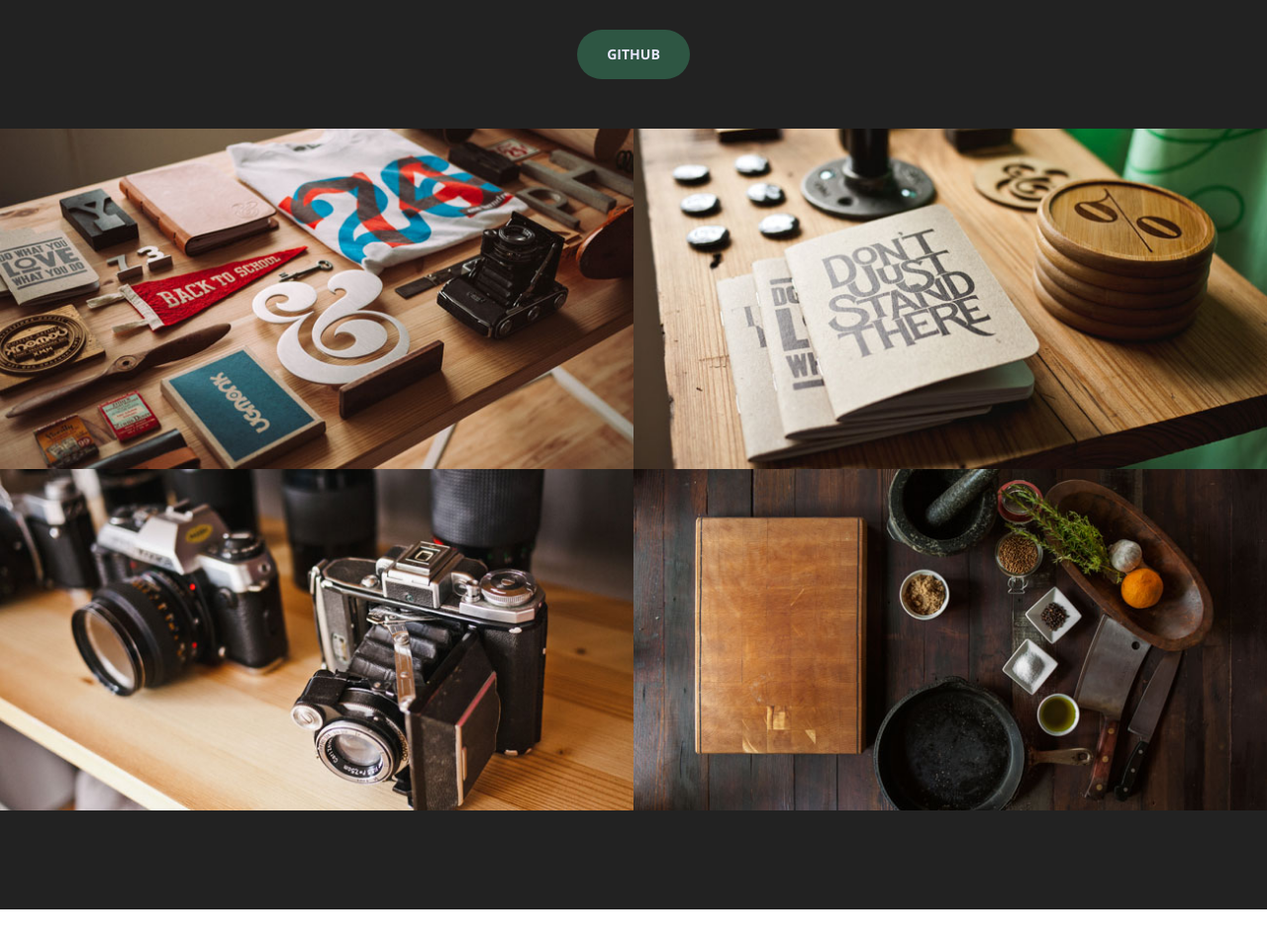
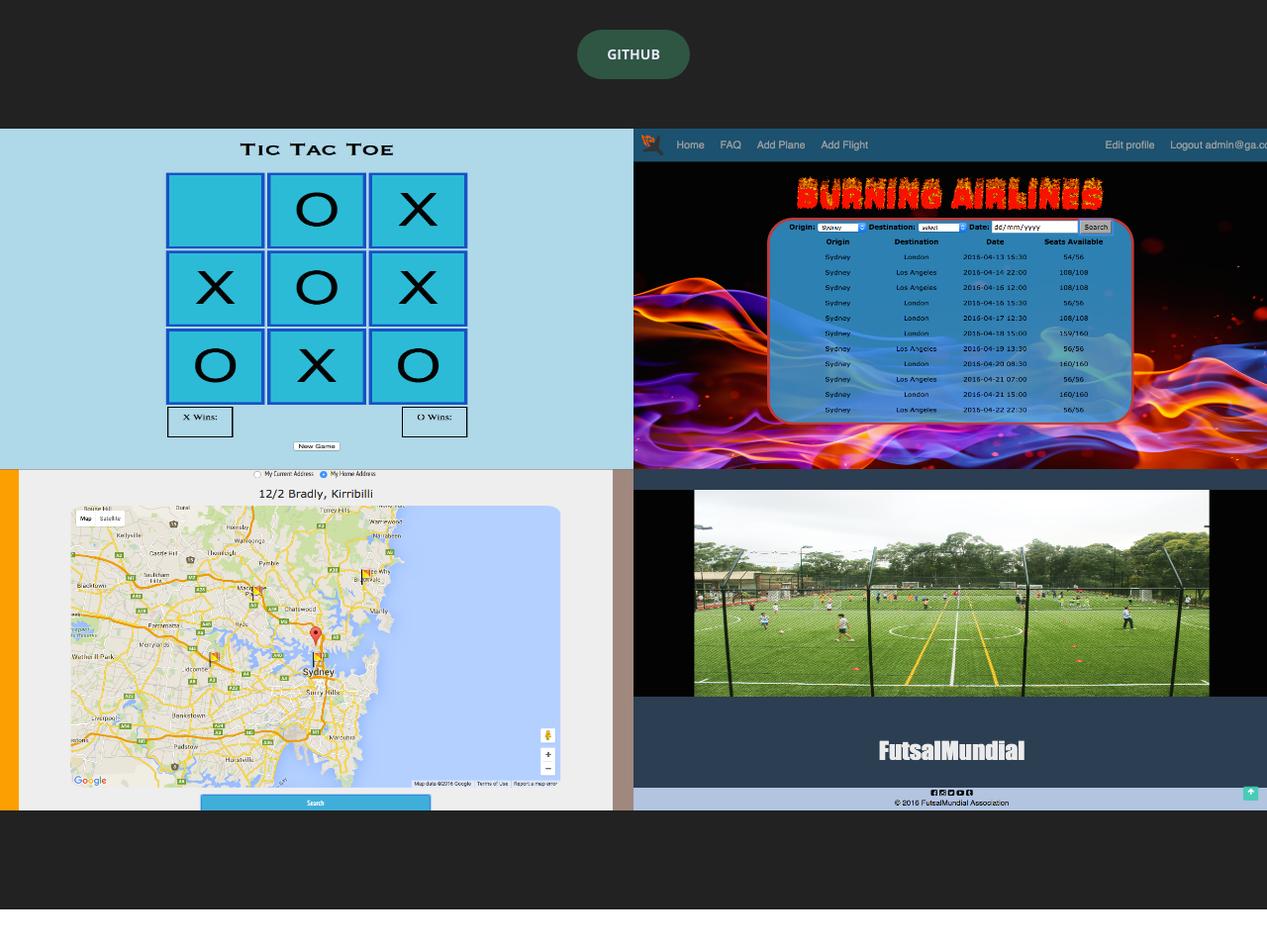
Before and after one commit to Sup3rNov4/Sup3rNov4.github.io, a plain HTML site: page index.html in a window 1280 px wide. Shown: the part 2440-3398 px from the top of the page at 99% size. Drawn offline with nearby package versions, Linux system fonts and the light colour scheme.

Commit message:
commit portfolio

```diff
--- a/css/style.css
+++ b/css/style.css
@@ -190,6 +190,12 @@ a:focus {
 
 #skills {
   background-image: url(../img/skills-sand.jpg);
+  background-size: cover;
+}
+
+.img-responsive {
+  width: 640px;
+  height: 344.61px;
   background-size: cover;
 }
 
--- a/index.html
+++ b/index.html
@@ -246,7 +246,7 @@
             <div class="row no-gutter">
                 <div class="col-lg-6 col-sm-6">
                     <a href="#" class="portfolio-box">
-                        <img src="img/portfolio/1.jpg" class="img-responsive" alt="">
+                        <img src="img/tic.png" class="img-responsive" alt="">
                         <div class="portfolio-box-caption">
                             <div class="portfolio-box-caption-content">
                               <div class="project-name">
@@ -261,7 +261,7 @@
                 </div>
                 <div class="col-lg-6 col-sm-6">
                     <a href="#" class="portfolio-box">
-                        <img src="img/portfolio/2.jpg" class="img-responsive" alt="">
+                        <img src="img/burning.png" class="img-responsive" alt="">
                         <div class="portfolio-box-caption">
                             <div class="portfolio-box-caption-content">
                               <div class="project-name">
@@ -276,7 +276,7 @@
                 </div>
                 <div class="col-lg-6 col-sm-6">
                     <a href="#" class="portfolio-box">
-                        <img src="img/portfolio/3.jpg" class="img-responsive" alt="">
+                        <img src="img/tradiefind.png" class="img-responsive" alt="">
                         <div class="portfolio-box-caption">
                             <div class="portfolio-box-caption-content">
                               <div class="project-name">
@@ -291,7 +291,7 @@
                 </div>
                 <div class="col-lg-6 col-sm-6">
                     <a href="#" class="portfolio-box">
-                        <img src="img/portfolio/4.jpg" class="img-responsive" alt="">
+                        <img src="img/futsal.png" class="img-responsive" alt="">
                         <div class="portfolio-box-caption">
                             <div class="portfolio-box-caption-content">
                               <div class="project-name">
```
Also changed, not shown: img/burning.png (added), img/futsal.png (added), img/tic.png (added), img/tradiefind.png (added).
